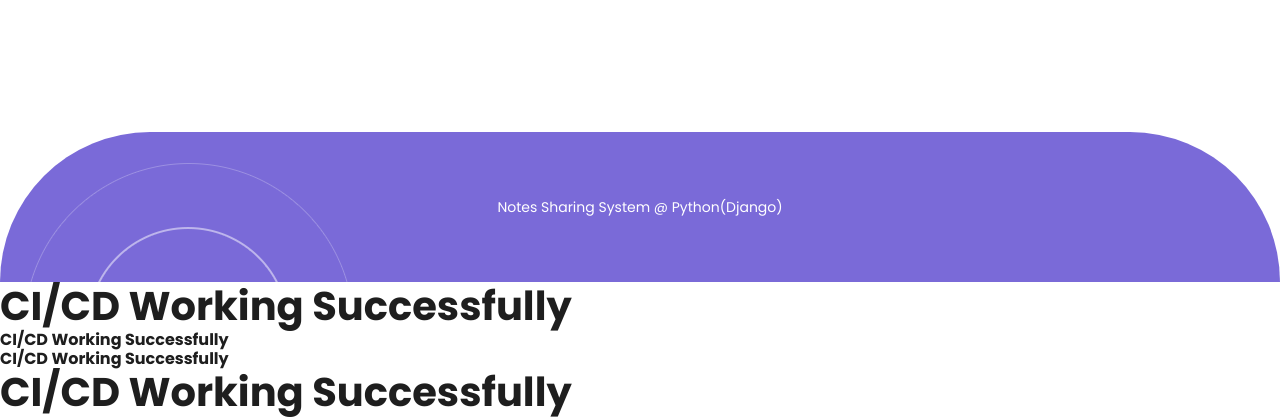
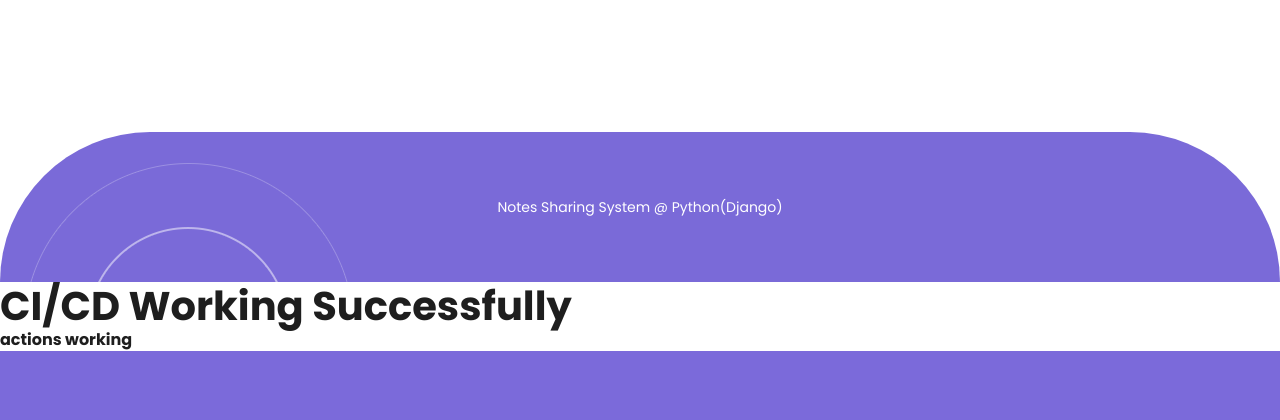
Before and after one commit to manoj-991/django-notes-sharing-system, a Django app: page / in a window 1280 px wide. Shown: the part 1451-1871 px from the top of the page. After the commit the page ends 1802 px from the top, so only its background shows below. Run offline with Django 5.2, Linux system fonts and the light colour scheme; some libraries are stand-ins or nearby versions.

Commit message:
actions foucsed

```diff
--- a/nss/notessharing/templates/index.html
+++ b/nss/notessharing/templates/index.html
@@ -148,9 +148,7 @@ https://templatemo.com/tm-586-scholar
 
 
 <h1>CI/CD Working Successfully</h1>
-<h6>CI/CD Working Successfully</h6>
-<h6>CI/CD Working Successfully</h6>
-<h1>CI/CD Working Successfully</h1>
+<h6>actions working</h6>
 
   </body>
 </html>
```
